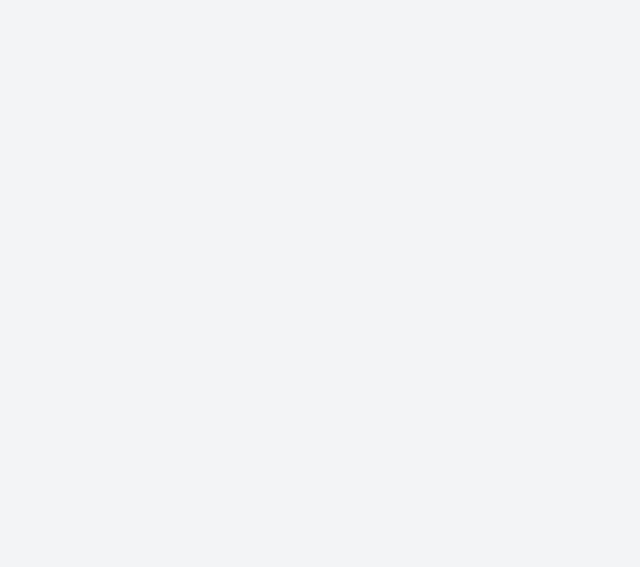
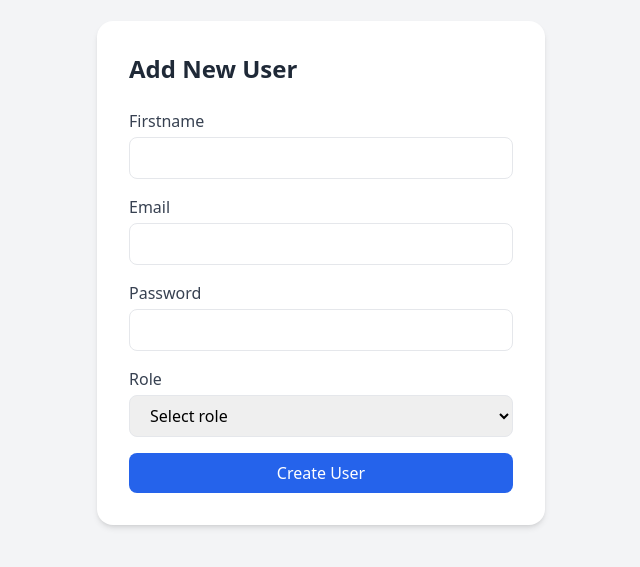
Before and after one commit to Kavindu-18/AutoShed, a React (Vite) app in the folder frontend/: page /add-user in a window 1280 px wide. Before the commit this address had no page. Shown: the part 127-694 px from the top of the page, without its empty margins (319-959 px from the left). Built offline with nearby package versions, Linux system fonts and the light colour scheme.

Commit message:
Users page add

```diff
--- a/frontend/src/App.jsx
+++ b/frontend/src/App.jsx
@@ -16,6 +16,8 @@ import StudentForm from "./components/StudentForm";
 import StudentList from "./components/StudentList";
 import StudentHomePage from './pages/StudentHomePage';
 import Notify from "./pages/NotifyAdminPage";
+import Users from "./pages/users";
+import AddUser from "./components/AddUser";
 
 
 
@@ -33,6 +35,8 @@ function App() {
         <Route path="/login" element={<LoginPage />} />
         <Route path="/dashboard" element={<Dashboard />} />
         <Route path ="/calendar" element={<Calendar />} />
+        <Route path="/users" element={<Users />} />
+        <Route path="/add-user" element={<AddUser />} />
         <Route path ="/Examiner" element={<Examiner />} />
         <Route path ="/addexaminer" element={<AddExaminer />} />
         <Route path ="/viewexaminers" element={<ViewExaminers />} />
--- /dev/null
+++ b/frontend/src/components/AddUser.jsx
@@ -0,0 +1,113 @@
+import React, { useState } from "react";
+import { useNavigate } from "react-router-dom";
+
+export default function AddUser() {
+    const [formData, setFormData] = useState({
+        firstname: "",
+        email: "",
+        password: "",
+        role: "",
+    });
+
+    const navigate = useNavigate();
+
+    const handleChange = (e) => {
+        setFormData({
+            ...formData,
+            [e.target.name]: e.target.value,
+        });
+    };
+
+    const handleSubmit = async (e) => {
+        e.preventDefault();
+
+        try {
+            const response = await fetch("http://localhost:5001/api/users", {
+                method: "POST",
+                headers: {
+                    "Content-Type": "application/json",
+                },
+                body: JSON.stringify(formData),
+            });
+
+            if (response.ok) {
+                alert("User added successfully!");
+                navigate("/users");
+            } else {
+                const errorData = await response.json();
+                alert("Error: " + (errorData.message || "Something went wrong"));
+            }
+        } catch (error) {
+            console.error("Error adding user:", error);
+            alert("Network error while adding user");
+        }
+    };
+
+    return (
+        <div className="min-h-screen flex items-center justify-center bg-gray-100">
+            <div className="bg-white p-8 rounded-2xl shadow-md w-full max-w-md">
+                <h2 className="text-2xl font-bold text-gray-800 mb-6">Add New User</h2>
+                <form onSubmit={handleSubmit} className="space-y-4">
+                    <div>
+                        <label className="block text-gray-700 mb-1">Firstname</label>
+                        <input
+                            type="text"
+                            name="firstname"
+                            value={formData.firstname}
+                            onChange={handleChange}
+                            className="w-full px-4 py-2 border rounded-lg focus:outline-none focus:ring-2 focus:ring-blue-500"
+                            required
+                        />
+                    </div>
+
+                    <div>
+                        <label className="block text-gray-700 mb-1">Email</label>
+                        <input
+                            type="email"
+                            name="email"
+                            value={formData.email}
+                            onChange={handleChange}
+                            className="w-full px-4 py-2 border rounded-lg focus:outline-none focus:ring-2 focus:ring-blue-500"
+                            required
+                        />
+                    </div>
+
+                    <div>
+                        <label className="block text-gray-700 mb-1">Password</label>
+                        <input
+                            type="password"
+                            name="password"
+                            value={formData.password}
+                            onChange={handleChange}
+                            className="w-full px-4 py-2 border rounded-lg focus:outline-none focus:ring-2 focus:ring-blue-500"
+                            required
+                        />
+                    </div>
+
+                    <div>
+                        <label className="block text-gray-700 mb-1">Role</label>
+                        <select
+                            name="role"
+                            value={formData.role}
+                            onChange={handleChange}
+                            className="w-full px-4 py-2 border rounded-lg focus:outline-none focus:ring-2 focus:ring-blue-500"
+                            required
+                        >
+                            <option value="">Select role</option>
+                            <option value="admin">Admin</option>
+                            <option value="examiner">Examiner</option>
+                            <option value="student">Student</option>
+                        </select>
+                    </div>
+
+                    <button
+                        type="submit"
+                        className="w-full bg-blue-600 text-white py-2 rounded-lg hover:bg-blue-700 transition"
+                    >
+                        Create User
+                    </button>
+                </form>
+            </div>
+        </div>
+    );
+}
--- a/frontend/src/components/Sidebar.jsx
+++ b/frontend/src/components/Sidebar.jsx
@@ -11,6 +11,9 @@ function Sidebar() {
       <Menu theme="dark" mode="inline" defaultSelectedKeys={["dashboard"]}>
         <Menu.Item key="dashboard" icon={<DashboardOutlined />}>
           <Link to="/dashboard">Dashboard</Link>
+        </Menu.Item>
+        <Menu.Item key="Users" icon={<SolutionOutlined />}>
+          <Link to="/users">Users</Link>
         </Menu.Item>
         <Menu.Item key="calendar" icon={<CalendarOutlined />}>
           <Link to="/calendar">Examiner Calendar</Link>
--- a/frontend/src/pages/Loginpage.jsx
+++ b/frontend/src/pages/Loginpage.jsx
@@ -22,28 +22,21 @@ function LoginExaminer() {
 
       if (response.data.token) {
         localStorage.setItem('userToken', response.data.token);
-        localStorage.setItem('userEmail', email); // ✅ Save examiner email
-        navigate('/profile/:id'); // ✅ Redirect to homepage after login
+        localStorage.setItem('userEmail', email);
+        navigate('/profile/:id');
       }
     } catch (error) {
       console.error("Error during login:", error);
-
-      // Log the complete error to understand its structure
       console.log("Full error object:", error);
 
-      // Check for server response errors
       if (error.response) {
         console.log("Error response data:", error.response.data);
-        const errorMessage = error.response.message || 'Invalid credentials. Please try again.';
-        toast.error(errorMessage);  // Display error toast with message
-      }
-      // If there was no response from the server (network issue)
-      else if (error.request) {
+        const errorMessage = error.response.data.message || 'Invalid credentials. Please try again.';
+        toast.error(errorMessage);
+      } else if (error.request) {
         console.log("Error request:", error.request);
         toast.error('Network error. Please try again later.');
-      }
-      // If there is an error not related to response or request
-      else {
+      } else {
         console.log("Unexpected error:", error);
         toast.error('An unexpected error occurred. Please try again.');
       }
@@ -53,7 +46,8 @@ function LoginExaminer() {
   };
 
   return (
-    <div className="flex h-screen">
+    <div className="flex flex-col min-h-screen">
+      <div className="flex flex-1">
         {/* Left Panel */}
         <div className="hidden lg:flex lg:w-1/2 bg-gradient-to-br from-blue-600 to-blue-800">
           <div className="w-full h-full flex flex-col items-center justify-center text-white p-12">
@@ -141,6 +135,14 @@ function LoginExaminer() {
             </form>
           </div>
         </div>
+      </div>
+
+      {/* Footer */}
+      <footer className="w-full text-center py-4 bg-gray-100 border-t border-gray-200">
+        <p className="text-sm text-gray-600">
+          &copy; {new Date().getFullYear()} AutoShed Presentation Scheduling System. All rights reserved.
+        </p>
+      </footer>
 
       {/* Toast Notifications */}
       <Toaster position="bottom-right" />
--- /dev/null
+++ b/frontend/src/pages/users.jsx
@@ -0,0 +1,68 @@
+import React, { useEffect, useState } from "react";
+import Sidebar from "../components/Sidebar";
+import { useNavigate } from "react-router-dom";
+
+export default function Users() {
+    const [users, setUsers] = useState([]);
+    const navigate = useNavigate();
+
+    useEffect(() => {
+        fetch("http://localhost:5001/api/users")
+            .then((response) => response.json())
+            .then((data) => setUsers(data))
+            .catch((error) => console.error("Error fetching users:", error));
+    }, []);
+
+    return (
+        <div className="flex min-h-screen bg-gray-100">
+            <Sidebar />
+            <div className="flex-1 p-8">
+                <div className="flex items-center justify-between mb-6">
+                    <h1 className="text-3xl font-bold text-gray-800">Users</h1>
+                    <button
+                        onClick={() => navigate("/add-user")}
+                        className="bg-blue-600 text-white px-4 py-2 rounded-lg shadow hover:bg-blue-700 transition"
+                    >
+                        + Add User
+                    </button>
+                </div>
+
+                <div className="overflow-x-auto bg-white rounded-xl shadow-md">
+                    <table className="min-w-full text-sm text-left text-gray-700">
+                        <thead className="text-xs uppercase bg-gray-100 text-gray-600">
+                            <tr>
+                                <th className="px-6 py-4">#</th>
+                                <th className="px-6 py-4">Firstname</th>
+                                <th className="px-6 py-4">Email</th>
+                                <th className="px-6 py-4">Role</th>
+                                <th className="px-6 py-4">User ID</th>
+                            </tr>
+                        </thead>
+                        <tbody>
+                            {users.length > 0 ? (
+                                users.map((user, index) => (
+                                    <tr
+                                        key={user._id || user.id}
+                                        className="border-b hover:bg-gray-50 transition"
+                                    >
+                                        <td className="px-6 py-4 font-medium text-gray-900">{index + 1}</td>
+                                        <td className="px-6 py-4">{user.firstname}</td>
+                                        <td className="px-6 py-4">{user.email}</td>
+                                        <td className="px-6 py-4 capitalize">{user.role}</td>
+                                        <td className="px-6 py-4 text-blue-600 font-semibold">AS{index + 1}</td>
+                                    </tr>
+                                ))
+                            ) : (
+                                <tr>
+                                    <td colSpan="5" className="px-6 py-4 text-center text-gray-500">
+                                        Loading users or no users found.
+                                    </td>
+                                </tr>
+                            )}
+                        </tbody>
+                    </table>
+                </div>
+            </div>
+        </div>
+    );
+}
```
Also changed, not shown: 2 other files (tests, documents, lock files or other folders). Lines whose indentation alone changed are shown as unchanged.
